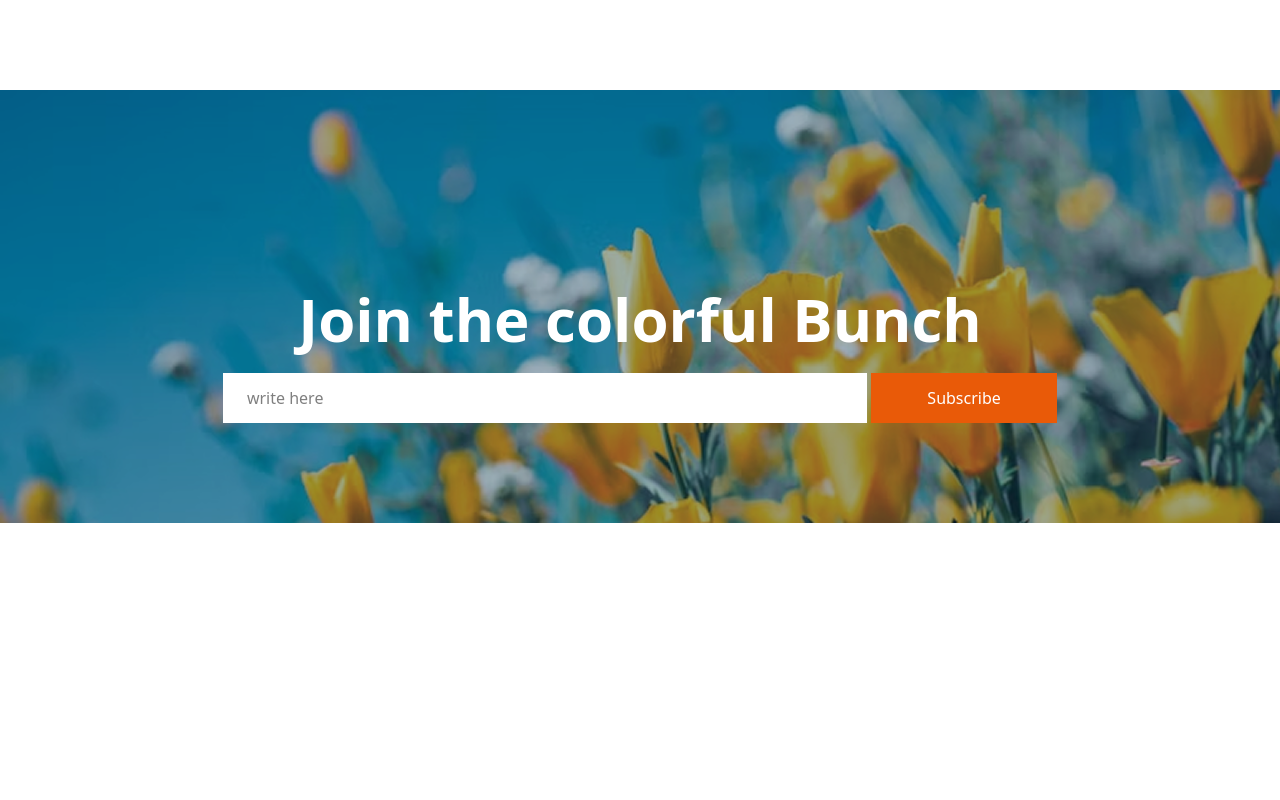
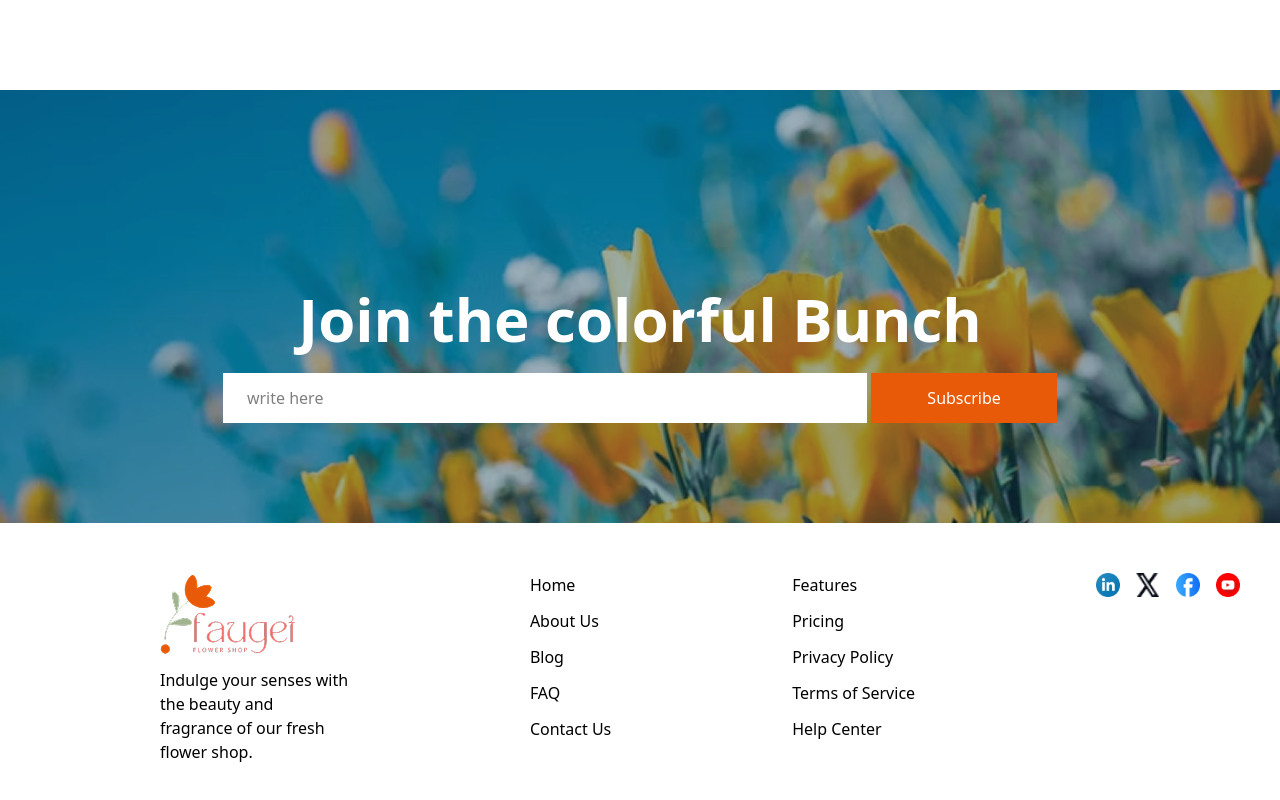
Before and after one commit to ashrafulislam65/faugei-website, a plain HTML site: page index.html in a window 1280 px wide. Shown: the part 3210-4010 px from the top of the page. Before the commit the page ends 3733 px from the top, so only its background shows below. Drawn offline with nearby package versions, Linux system fonts and the light colour scheme.

Commit message:
added footer section

```diff
--- a/index.html
+++ b/index.html
@@ -126,8 +126,10 @@
         <!-- Latest deal section  -->
         <section class="lg:px-36">
             <div>
-                <h1 class="font-bold lg:text-4xl text-center lg:pt-32 pb-4"><span class="text-[#E95A08]">Latest</span> Deals</h1>
-                <p class="lg:px-78  text-center pb-30">Indulge your senses with the beauty and fragrance of our fresh flower shop. From classic roses to
+                <h1 class="font-bold lg:text-4xl text-center lg:pt-32 pb-4"><span class="text-[#E95A08]">Latest</span>
+                    Deals</h1>
+                <p class="lg:px-78  text-center pb-30">Indulge your senses with the beauty and fragrance of our fresh
+                    flower shop. From classic roses to
                     exotic blooms, we offer a wide variety of fresh.</p>
             </div>
             <div class="lg:flex justify-between pb-30">
@@ -146,22 +148,49 @@
 
                 <div class="relative ">
                     <img class=" w-full rounded-xl" src="assets/deal-zabo.png" alt="">
-                    <p class="absolute top-30 lg-30 lg:top-42 lg:left-46 font-bold text-4xl text-[#FFFFFF]">25% Off | Zabo Plant </p>
-                    <p class="absolute top-38 left-32 lg:top-52 lg:left-64 font-bold text-4xl text-[#FFFFFF] underline">Shop Now</p>
+                    <p class="absolute top-30 lg-30 lg:top-42 lg:left-46 font-bold text-4xl text-[#FFFFFF]">25% Off |
+                        Zabo Plant </p>
+                    <p class="absolute top-38 left-32 lg:top-52 lg:left-64 font-bold text-4xl text-[#FFFFFF] underline">
+                        Shop Now</p>
                 </div>
             </div>
         </section>
         <!-- join bunch section -->
-         <section>
+        <section>
             <div class=" text-center h-[433px] bg-[url('assets/news-letter-bg.png')]">
                 <h1 class="pb-6 pt-[199px] font-bold lg:text-6xl text-[#FFFFFF]">Join the colorful Bunch</h1>
-                <input class=" pl-6 lg:w-[644px] lg:h-[50px] bg-[#FFFFFF]" type="email" placeholder="write here" name="" id="">
+                <input class=" pl-6 lg:w-[644px] lg:h-[50px] bg-[#FFFFFF]" type="email" placeholder="write here" name=""
+                    id="">
                 <button class=" lg:w-[186px] lg:h-[50px] bg-[#E95A08] text-[#FFFFFF]">Subscribe</button>
             </div>
 
-         </section>
+        </section>
     </main>
-    <footer></footer>
+    <footer class="lg:flex px-[160px] py-[50px] justify-between">
+        <div>
+            <img class="pb-3" src="assets/logo.png" alt="">
+            <p  class=" pb-3 lg:w-[189px]">Indulge your senses with the beauty and fragrance of our fresh flower shop.</p>
+        </div>
+
+            <ul>
+                <li class="pb-3">Home</li>
+                <li class=" pb-3">About Us</li>
+                <li class=" pb-3">Blog</li>
+                <li class=" pb-3">FAQ</li>
+                <li class=" pb-3">Contact Us</li>
+            </ul>
+            <ul>
+                <li class=" pb-3">Features</li>
+                <li class=" pb-3">Pricing</li>
+                <li class=" pb-3">Privacy Policy</li>
+                <li class=" pb-3">Terms of Service</li>
+                <li class=" pb-3">Help Center</li>
+            </ul>
+
+        <div class="flex w-6 h-6 gap-4">
+            <img  src="assets/icon-linkedin.png" alt=""><img src="assets/icon-twitter.png" alt=""><img src="assets/icon-facebook.png" alt=""><img src="assets/icon-youtube.png" alt="">
+        </div>
+    </footer>
 
 </body>
 
```
